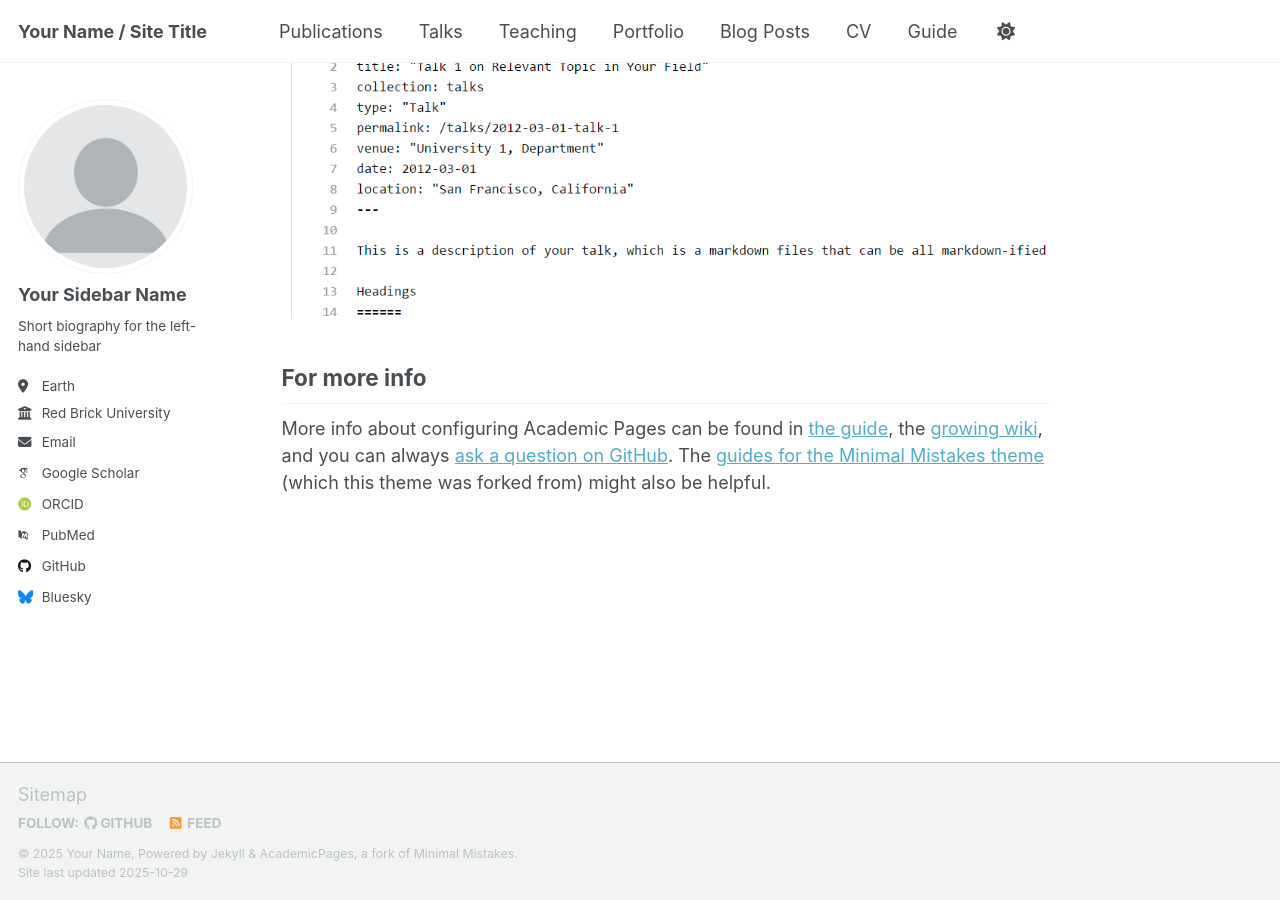
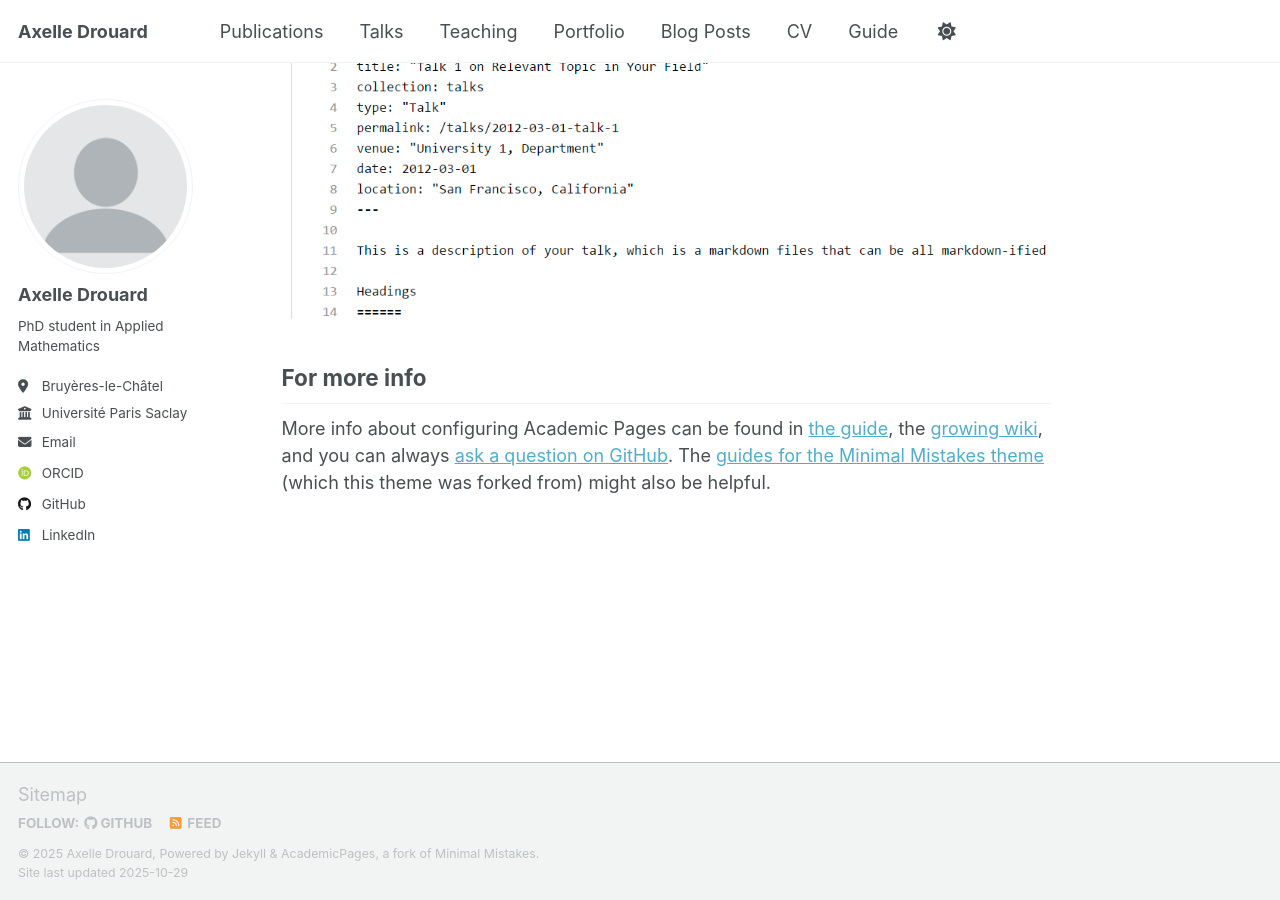
Before and after one commit to axelledrouard/axelledrouard.github.io, a Jekyll site: the page built from _pages/about.md, in a window 1280 px wide and 900 px high, scrolled down 2880 px. Built offline with Jekyll 4.4.1, drawn with Linux system fonts in a browser that asks for light colours; some web fonts are replaced; a script that is not in the unit is left out.

Commit message:
Basic changes

```diff
--- a/_config.yml
+++ b/_config.yml
@@ -9,14 +9,14 @@
 # Basic Site Settings
 locale                   : "en-US"
 site_theme               : "default" # Currently available options are "default", "air"
-title                    : "Your Name / Site Title"
+title                    : "Axelle Drouard"
 title_separator          : "-"
-name                     : &name "Your Name"
-description              : &description "Your Name's academic portfolio"   # Update this with a general description of your site, this is the default if not overridden by a page
-url                      : https://academicpages.github.io # The base hostname & protocol for your site e.g. "https://[your GitHub username].github.io",
+name                     : &name "Axelle Drouard"
+description              : &description "PhD student in Applied Mathematics"   # Update this with a general description of your site, this is the default if not overridden by a page
+url                      : https://axelledrouard.github.io # The base hostname & protocol for your site e.g. "https://[your GitHub username].github.io",
                                                            # or if you already have some other page hosted on Github then use "https://[your GitHub username].github.io/[Your Repo Name]"
 baseurl                  : "" # the subpath of your site, e.g. "/blog"
-repository               : "academicpages/academicpages.github.io"
+repository               : "axelledrouard.github.io"
 
 # Site Author - The following control what appear as part of the author content on the side bar.
 #               If a field is blank the icon and link will not appear, otherwise it will be shown.
@@ -24,23 +24,23 @@ repository               : "academicpages/academicpages.github.io"
 author:
   # Biographic information
   avatar           : "profile.png"
-  name             : "Your Sidebar Name"
+  name             : "Axelle Drouard"
   pronouns         : # example: "she/her"
-  bio              : "Short biography for the left-hand sidebar"
-  location         : "Earth"
-  employer         : "Red Brick University"
+  bio              : "PhD student in Applied Mathematics"
+  location         : "Bruyères-le-Châtel"
+  employer         : "Université Paris Saclay"
   uri              : # URL
-  email            : "none@example.org"
+  email            : "axelle.drouard@orange.fr"
 
   # Academic websites
   academia         : # URL
   arxiv            : # URL - Update with the correct link to your profile
-  googlescholar    : "https://scholar.google.com/citations?user=PS_CX0AAAAAJ"
+  googlescholar    : # "https://scholar.google.com/citations?user=PS_CX0AAAAAJ"
   inspire-hep      : # URL
   impactstory      : # URL
-  orcid            : "https://orcid.org/yourorcidurl"
+  orcid            : "https://orcid.org/0009-0009-3003-2373"
   semantic         : # URL
-  pubmed           : "https://www.ncbi.nlm.nih.gov/pubmed/?term=john+snow"
+  pubmed           : # "https://www.ncbi.nlm.nih.gov/pubmed/?term=john+snow"
   researchgate     : # URL
   scopus           : # URL
 
@@ -48,13 +48,13 @@ author:
   bitbucket        : # Username - Update with your username on the site
   codepen          : # Username
   dribbble         : # Username
-  github           : "academicpages"
+  github           : "axelledrouard"
   kaggle           : # Username
   stackoverflow    : # User number or user number and name (i.e., use "1" or "1/jeff-atwood")
 
   # Social media
   artstation       : # Username
-  bluesky          : "bsky.app" # Replace this with you Bluesky username
+  bluesky          : # "bsky.app" # Replace this with you Bluesky username
   facebook         : # Username
   flickr           : # Username
   foursquare       : # Username
@@ -63,7 +63,7 @@ author:
   keybase          : # Username
   instagram        : # Username
   lastfm           : # Username
-  linkedin         : # Username
+  linkedin         : https://www.linkedin.com/in/axelle-drouard-189847197/
   mastodon         : # URL
   medium           : # URL
   pinterest        : # Username
```
